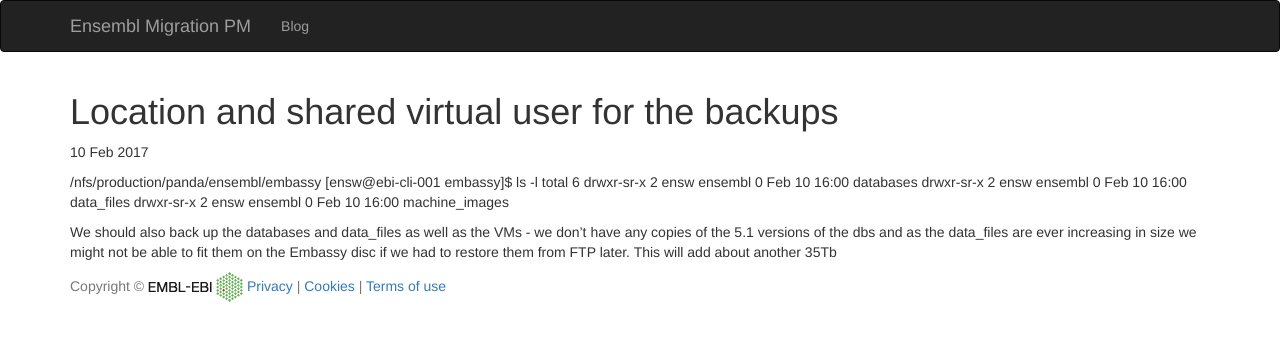
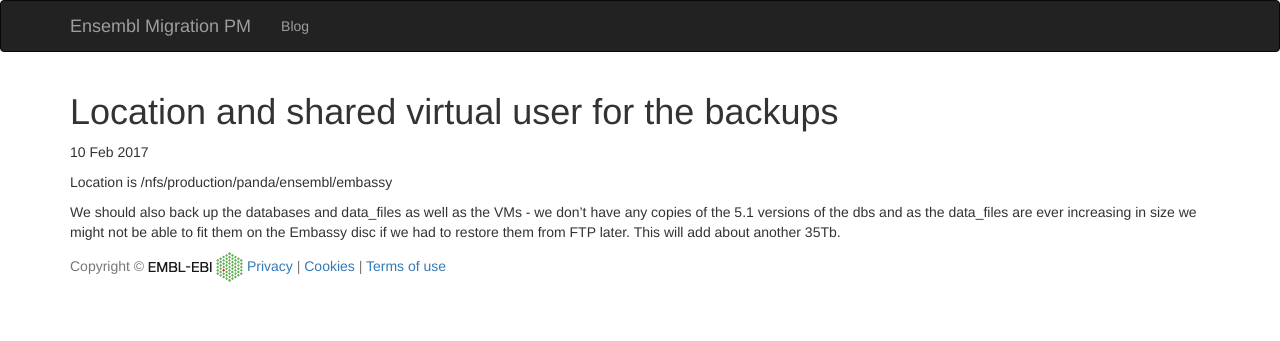
Before and after one commit to avullo/ensembl-migration-pm, a Jekyll site: the page built from _wp012_logs/2017-02-10-Location and shared virtual user for the backups.md, in a window 1280 px wide. Shown: the top 341 px of the page. Built offline with Jekyll 4.4.1, drawn with Linux system fonts in a browser that asks for light colours.

```diff
--- a/_wp012_logs/2017-02-10-Location and shared virtual user for the backups.md
+++ b/_wp012_logs/2017-02-10-Location and shared virtual user for the backups.md
@@ -5,11 +5,6 @@ date: 2017-02-10
 ---
 
 
-/nfs/production/panda/ensembl/embassy
-[ensw@ebi-cli-001 embassy]$ ls -l
-total 6
-drwxr-sr-x 2 ensw ensembl 0 Feb 10 16:00 databases
-drwxr-sr-x 2 ensw ensembl 0 Feb 10 16:00 data_files
-drwxr-sr-x 2 ensw ensembl 0 Feb 10 16:00 machine_images
+Location is /nfs/production/panda/ensembl/embassy
 
-We should also back up the databases and data_files as well as the VMs - we don't have any copies of the 5.1 versions of the dbs and as the data_files are ever increasing in size we might not be able to fit them on the Embassy disc if we had to restore them from FTP later. This will add about another 35Tb
+We should also back up the databases and data_files as well as the VMs - we don't have any copies of the 5.1 versions of the dbs and as the data_files are ever increasing in size we might not be able to fit them on the Embassy disc if we had to restore them from FTP later. This will add about another 35Tb.
```
Also changed, not shown: _posts/2017-02-10-Location and shared virtual user for the backups.md (+2 -7 lines).
